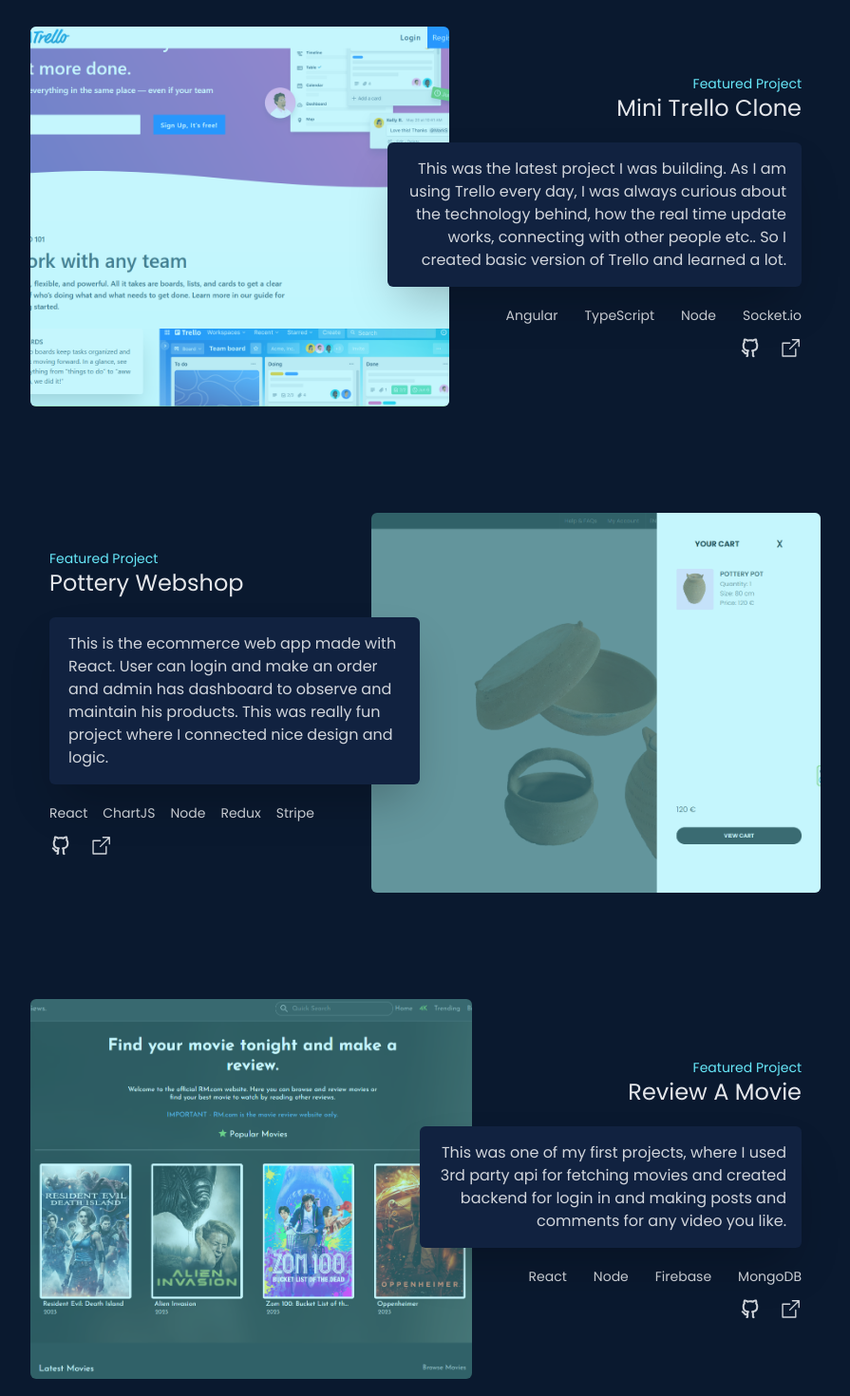
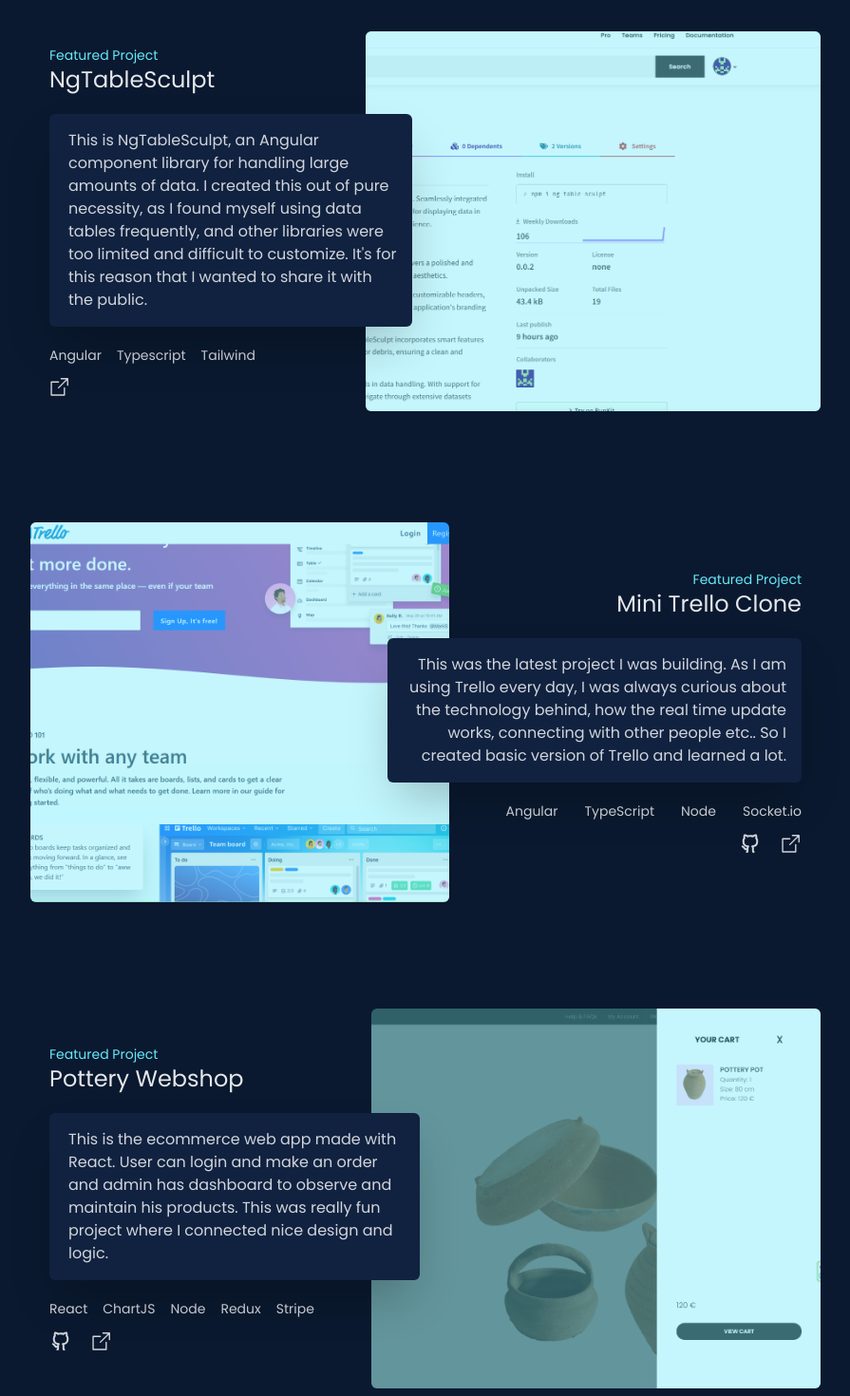
Before and after one commit to ejtun91/clean-portfolio, a Next.js app: page / in a window 1280 px wide. Shown: the part 1700-3170 px from the top of the page at 95% size, without its empty margins (192-1087 px from the left). Built offline with nearby package versions, Linux system fonts and the light colour scheme.

Commit message:
new project added

```diff
--- a/src/app/components/Projects.tsx
+++ b/src/app/components/Projects.tsx
@@ -28,14 +28,15 @@
     },
     {
       id: 3,
-      title: "Path2Nowhere",
-      desc: "Blog App where I comment and make observations on the latest news in the world.",
-      stack: ["React", "Node"],
+      title: "Review A Movie",
+      desc: "This was one of my first projects, where I used 3rd party api for fetching movies and created backend for login in and making posts and comments for any video you like.",
+      stack: ["React", "Node", "Firebase", "MongoDB"],
       links: [
         "https://github.com/ejtun91/reviewamovie",
         "https://reviewamovie.com/",
       ],
     },
+
     {
       id: 4,
       title: "IT Web Stuff",
@@ -48,12 +49,12 @@
     },
     {
       id: 5,
-      title: "Book Hotel",
-      desc: "MERN app where I was curious about booking.com, and wanted to create similar app",
-      stack: ["React", "Node", "Stripe"],
+      title: "Path2Nowhere",
+      desc: "Blog App where I comment and make observations on the latest news in the world.",
+      stack: ["React", "Node"],
       links: [
-        "https://github.com/ejtun91/booking-hotels",
-        "https://github.com/ejtun91/booking-hotels",
+        "https://github.com/ejtun91/reviewamovie",
+        "https://reviewamovie.com/",
       ],
     },
     {
@@ -89,6 +90,63 @@
           </div>
         </div>
         <div className="bottom flex w-full items-center flex-col gap-10 md:gap-28">
+          <div
+            className="row flex w-full items-center gap-10"
+            data-aos-easing="linear"
+            data-aos="fade-up"
+          >
+            <div className="right relative z-20 flex-[35%] bg-[#0c1f33ef] w-full md:bg-transparent p-5 items-start md:items-start justify-between h-full flex flex-col">
+              <span className="subtitle text-cyan-300 text-sm">
+                Featured Project
+              </span>
+              <h3 className="text-2xl text-gray-200">NgTableSculpt</h3>
+              <div className="desc  text-left text-gray-300 md:bg-[#112240] shadow-2xl md:text-base pl-0 md:pl-[inherit] text-sm p-4 rounded-md relative md:w-[140%] z-30 my-5">
+                This is NgTableSculpt, an Angular component library for handling
+                large amounts of data. I created this out of pure necessity, as
+                I found myself using data tables frequently, and other libraries
+                were too limited and difficult to customize. It's for this
+                reason that I wanted to share it with the public.
+              </div>
+              <div className="stack flex gap-4 text-sm text-gray-300">
+                <span>Angular</span>
+                <span>Typescript</span>
+                <span>Tailwind</span>
+              </div>
+              <div className="links flex gap-5 items-center mt-3">
+                <a
+                  target="_blank"
+                  href="https://www.npmjs.com/package/ng-table-sculpt"
+                  className="git hover:text-cyan-300 transition-all cursor-pointer text-gray-300"
+                >
+                  <svg
+                    xmlns="http://www.w3.org/2000/svg"
+                    width="22"
+                    height="22"
+                    viewBox="0 0 32 32"
+                  >
+                    <path
+                      fill="none"
+                      stroke="currentColor"
+                      strokeLinecap="round"
+                      strokeLinejoin="round"
+                      strokeWidth="2"
+                      d="M14 9H3v20h20V18M18 4h10v10m0-10L14 18"
+                    />
+                  </svg>
+                </a>
+              </div>
+            </div>
+            <div className="left absolute z-10 mx-auto flex-[55%] md:h-[400px] h-[340px]  w-full md:relative">
+              <div className="overlay rounded-md absolute left-0 right-0 bottom-0 top-0 bg-[#67e8f961] z-10 cursor-pointer transition-all hover:bg-[transparent]"></div>
+              <Image
+                style={{ objectFit: "cover", objectPosition: "right" }}
+                src={"/ngtablesculpt.png"}
+                fill={true}
+                alt="Mini Trello Clone"
+                className="rounded-md"
+              />
+            </div>
+          </div>
           <div
             className="row flex w-full items-center gap-10"
             data-aos-easing="linear"
@@ -238,79 +296,6 @@
               />
             </div>
           </div>
-          <div
-            className="row flex w-full items-center gap-10"
-            data-aos-easing="linear"
-            data-aos="fade-up"
-          >
-            <div className="left absolute z-10 mx-auto flex-[55%] md:h-[400px] h-[320px]  w-full md:relative">
-              <div className="overlay rounded-md absolute left-0 right-0 bottom-0 top-0 bg-[#67e8f961] z-10 cursor-pointer transition-all hover:bg-[transparent]"></div>
-              <Image
-                style={{ objectFit: "cover" }}
-                src={"/proj3.png"}
-                fill={true}
-                alt="Mini Trello Clone"
-                className="rounded-md"
-              />
-            </div>
-            <div className="right relative z-20 flex-[35%] bg-[#0c1f33ef] w-full md:bg-transparent p-5 items-start md:items-end justify-between h-full flex flex-col">
-              <span className="subtitle text-cyan-300 text-sm">
-                Featured Project
-              </span>
-              <h3 className="text-2xl text-gray-200">Review A Movie</h3>
-              <div className="desc md:text-right text-left text-gray-300 md:bg-[#112240] shadow-2xl md:text-base pl-0 md:pl-[inherit] text-sm p-4 rounded-md relative md:w-[140%] z-30 my-5">
-                This was one of my first projects, where I used 3rd party api
-                for fetching movies and created backend for login in and making
-                posts and comments for any video you like.
-              </div>
-              <div className="stack flex gap-7 text-sm text-gray-300">
-                <span>React</span>
-                <span>Node</span>
-                <span>Firebase</span>
-                <span>MongoDB</span>
-              </div>
-              <div className="links flex gap-5 items-center mt-3">
-                <a
-                  target="_blank"
-                  href="https://github.com/ejtun91/reviewamovie"
-                  className="git hover:text-cyan-300 transition-all cursor-pointer text-gray-300"
-                >
-                  <svg
-                    xmlns="http://www.w3.org/2000/svg"
-                    width="24"
-                    height="24"
-                    viewBox="0 0 24 24"
-                  >
-                    <path
-                      fill="currentColor"
-                      d="M5.884 18.653c-.3-.2-.558-.456-.86-.816a50.59 50.59 0 0 1-.466-.579c-.463-.575-.755-.841-1.056-.95a1 1 0 1 1 .675-1.882c.752.27 1.261.735 1.947 1.588c-.094-.117.34.427.433.539c.19.227.33.365.44.438c.204.137.588.196 1.15.14c.024-.382.094-.753.202-1.096c-2.968-.725-4.648-2.64-4.648-6.396c0-1.238.37-2.355 1.058-3.291c-.218-.894-.185-1.975.302-3.192a1 1 0 0 1 .63-.583c.081-.024.127-.034.208-.047c.803-.123 1.937.17 3.415 1.097a11.731 11.731 0 0 1 2.687-.308c.912 0 1.819.103 2.684.308c1.477-.933 2.614-1.227 3.422-1.097c.085.014.158.032.218.051a1 1 0 0 1 .616.58c.487 1.215.52 2.296.302 3.19c.691.936 1.058 2.045 1.058 3.292c0 3.758-1.674 5.666-4.642 6.393c.125.415.19.878.19 1.38c0 .664-.002 1.299-.007 2.01c0 .19-.002.394-.005.706a1 1 0 0 1-.018 1.957c-1.14.228-1.984-.532-1.984-1.524l.002-.447l.005-.705c.005-.707.008-1.338.008-1.997c0-.697-.184-1.152-.426-1.361c-.661-.57-.326-1.654.541-1.751c2.966-.334 4.336-1.483 4.336-4.66c0-.955-.312-1.745-.913-2.405a1 1 0 0 1-.189-1.044c.166-.415.236-.957.095-1.614l-.01.002c-.491.14-1.11.44-1.858.95a1 1 0 0 1-.833.135a9.626 9.626 0 0 0-2.592-.35c-.89 0-1.772.12-2.592.35a1 1 0 0 1-.829-.133c-.753-.507-1.374-.807-1.87-.947c-.143.653-.072 1.194.093 1.607a1 1 0 0 1-.189 1.044c-.597.656-.913 1.459-.913 2.404c0 3.172 1.371 4.33 4.322 4.66c.865.098 1.202 1.178.545 1.749c-.193.167-.43.732-.43 1.364v3.149c0 .986-.834 1.726-1.96 1.529a1 1 0 0 1-.04-1.963v-.99c-.91.062-1.661-.087-2.254-.484Z"
-                    />
-                  </svg>
-                </a>
-                <a
-                  target="_blank"
-                  href="https://reviewamovie.com/"
-                  className="git hover:text-cyan-300 transition-all cursor-pointer text-gray-300"
-                >
-                  <svg
-                    xmlns="http://www.w3.org/2000/svg"
-                    width="22"
-                    height="22"
-                    viewBox="0 0 32 32"
-                  >
-                    <path
-                      fill="none"
-                      stroke="currentColor"
-                      strokeLinecap="round"
-                      strokeLinejoin="round"
-                      strokeWidth="2"
-                      d="M14 9H3v20h20V18M18 4h10v10m0-10L14 18"
-                    />
-                  </svg>
-                </a>
-              </div>
-            </div>
-          </div>
           <div className="other w-full mt-10">
             <div
               data-aos-easing="linear"
```
Also changed, not shown: public/ngtablesculpt.png (added).
